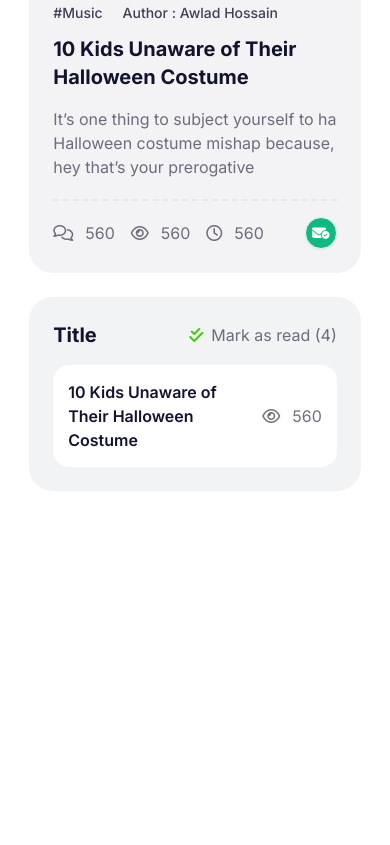
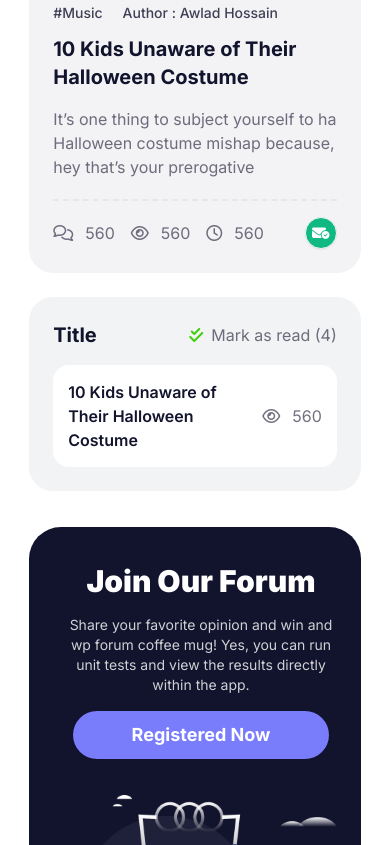
Before and after one commit to MAAB-FW/Assignment-6, a plain HTML site: page index.html in a window 390 px wide. Shown: the part 1155-2000 px from the top of the page. Before the commit the page ends 1682 px from the top, so only its background shows below. Drawn offline with nearby package versions, Linux system fonts and the light colour scheme.

Commit message:
join our forum section completed with responsive

```diff
--- a/index.html
+++ b/index.html
@@ -81,7 +81,7 @@
                             class="py-[18px] placeholder:text-[rgba(3,7,18,0.5)] placeholder:font-medium placeholder:text-sm lg:placeholder:text-base pl-5 rounded-[50px] w-full"
                             placeholder="Search here anything">
                         <button
-                            class="absolute right-[5px] top-[6px] btn rounded-[50px] text-white bg-[#797DFC] border-none font-bold ">Search</button>
+                            class="absolute right-[5px] top-[6px] btn rounded-[46px] text-white bg-[#797DFC] border-none font-bold ">Search</button>
                     </div>
                 </div>
                 <div
@@ -96,7 +96,7 @@
     </header>
     <main class="max-w-[1440px] mx-auto my-9 lg:my-[100px]">
         <!-- Let's Discuss section -->
-        <section class="w-[85%] lg:w-[81.25%] mx-auto">
+        <section class="w-[85%] lg:w-[81.25%] mx-auto my-9 lg:my-[100px]">
             <div class="text-center max-w-[691px] mx-auto mb-6 lg:mb-12">
                 <h1 class="font-black text-3xl lg:text-[40px] text-[#12132D] mb-4 lg:mb-6">Let’s Discuss</h1>
                 <p class="text-sm lg:text-lg text-[rgba(18,19,45,0.6)]">Yes, you can run unit tests and view the
@@ -174,6 +174,29 @@
                 </div>
             </div>
         </section>
+
+        <!-- join our forum section -->
+        <section
+            class="w-[85%] lg:w-[81.25%] mx-auto bg-[#12132D] rounded-[32px] mt-6 lg:mt-[50px] flex flex-col lg:flex-row gap-4 justify-center lg:justify-between my-9 lg:my-[100px] text-center lg:text-left">
+            <div class="mt-9 lg:mt-[94px] ml-8 lg:ml-[91px] mr-5 lg:mr-0 lg:mb-24 max-w-[652px]">
+                <h1 class="font-black text-3xl lg:text-[40px] text-white mb-4">Join Our Forum</h1>
+                <p class="text-sm lg:text-lg text-[rgba(255,255,255,0.8)] mb-4 lg:mb-8">Share your favorite opinion and
+                    win
+                    and
+                    wp forum
+                    coffee
+                    mug!
+                    Yes, you can run unit tests and
+                    view the
+                    results directly within the app. </p>
+                <button
+                    class="btn btn-wide rounded-[50px] text-lg lg:text-xl text-white bg-[#797DFC] border-none font-bold ">Registered
+                    Now</button>
+            </div>
+            <div class="mt-5 lg:mt-[61px] lg:mr-[21px] mx-6">
+                <img src="images/joinforum.png" alt="">
+            </div>
+        </section>
     </main>
     <footer></footer>
     <script src="JS/script.js"></script>
```
